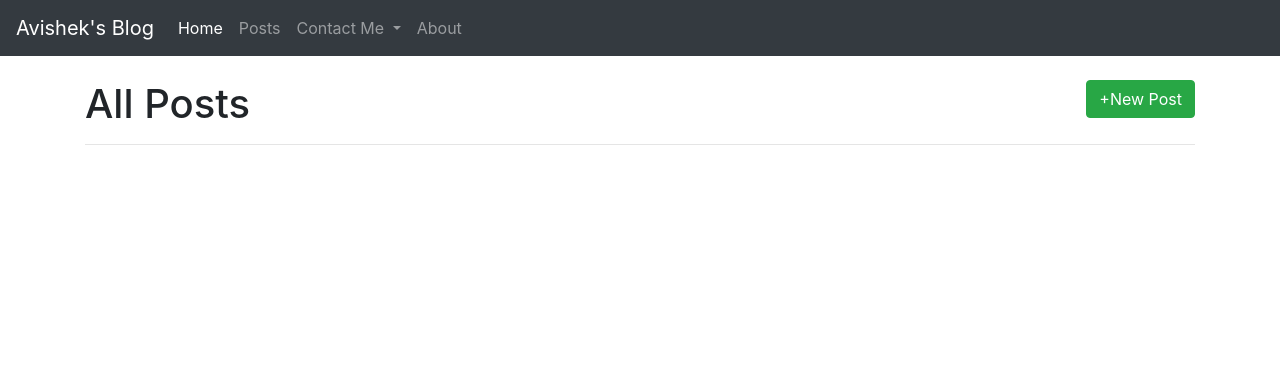
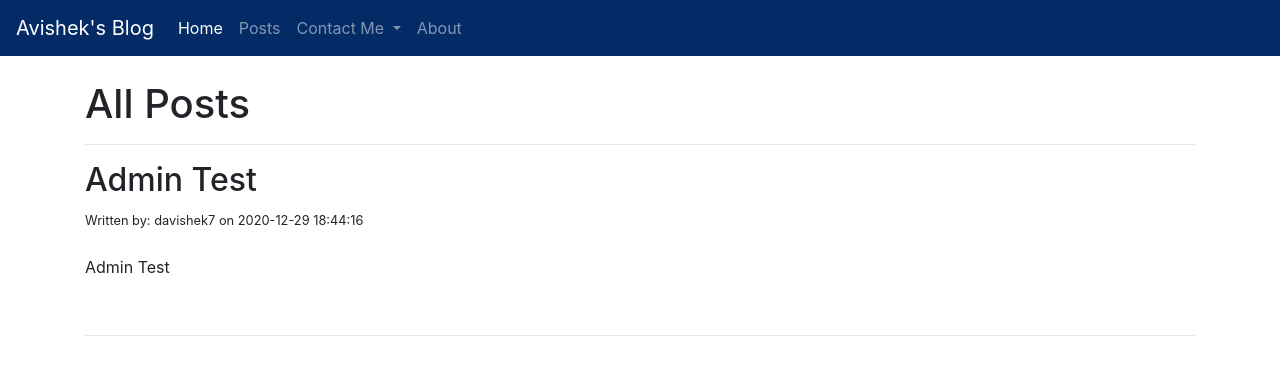
Before and after one commit to davishek7/flaskblogapp, a Flask app: page /posts in a window 1280 px wide. Shown: the top 375 px of the page. Run offline with Flask 2, Linux system fonts and the light colour scheme; data comes from the database, SQL or seed files in the repository; both versions use the stored data as it was after the commit; data that the repository does not hold is empty.

Commit message:
Admin panel added

```diff
--- a/app.py
+++ b/app.py
@@ -1,30 +1,56 @@
+import os
 from flask import Flask,render_template,request,redirect
 from flask_sqlalchemy import SQLAlchemy
 from datetime import datetime
+from flask_admin import Admin
+from flask_admin.contrib.sqla import ModelView
 
 app=Flask(__name__)
-app.config['SQLALCHEMY_DATABASE_URI']='postgresql://postgres:1995@localhost/postgres'
+
+app.config['SECRET_KEY']=os.environ.get('SECRET_KEY')
+app.config['SQLALCHEMY_DATABASE_URI']='sqlite:///db.sqlite3'
 app.config['SQLALCHEMY_TRACK_MODIFICATIONS']=False
+app.config['FLASK_ADMIN_SWATCH'] = 'cerulean'
 
 db=SQLAlchemy(app)
+admin=Admin(app, name="Avishek's Blog", template_mode='bootstrap4')
+
+user_roles=db.Table('user_roles',
+            db.Column('user_id',db.Integer,db.ForeignKey('users.id')),
+            db.Column('role_id',db.Integer,db.ForeignKey('roles.id')))
+
+class Users(db.Model):
+    id=db.Column(db.Integer,primary_key=True)
+    email=db.Column(db.String(100),unique=True)
+    username=db.Column(db.String(100))
+    password=db.Column(db.String(255))
+    active=db.Column(db.Boolean)
+    confirmed_at=db.Column(db.DateTime)
+    roles = db.relationship('Role', secondary='user_roles')
+    posts=db.relationship('BlogPost',backref='author',lazy=True)
+
+    def __repr__(self):
+        return f"Users('{self.username}')"
+
+class Role(db.Model):
+    __tablename__ = 'roles'
+    id = db.Column(db.Integer(), primary_key=True)
+    name = db.Column(db.String(50), unique=True)
 
 class BlogPost(db.Model):
-
     __tablename__='blogpost'
-
     id=db.Column(db.Integer,primary_key=True)
     title=db.Column(db.String(100),nullable=False)
     content=db.Column(db.Text,nullable=False)
-    author=db.Column(db.String(50),nullable=False)
     date_posted=db.Column(db.DateTime,nullable=False,default=datetime.utcnow)
-
-    def __init__(self,title,content,author):
-        self.title=title
-        self.content=content
-        self.author=author
+    user_id=db.Column(db.Integer,db.ForeignKey('users.id'),nullable=False)
 
     def __repr__(self):
-        return 'Blog Post ' + str(self.id)
+        return f"blogpost('{self.title}')"
+
+admin.add_view(ModelView(Users, db.session))
+admin.add_view(ModelView(BlogPost, db.session))
+admin.add_view(ModelView(Role, db.session))
 
 @app.route('/')
 def index():
@@ -40,43 +66,5 @@ def posts():
     all_posts=BlogPost.query.order_by(BlogPost.date_posted).all()
     return render_template('posts.html',posts=all_posts)
 
-@app.route('/posts/new',methods=['GET','POST'])
-def new_post():
-    if request.method=='POST':
-        post_title =request.form['title']
-        post_content=request.form['content']
-        post_author=request.form['author']
-        if post_title=='' or post_content=='' or post_author=='':
-            return render_template('new_post.html')
-        else:
-            new_post=BlogPost(title=post_title,content=post_content,author=post_author)
-            db.session.add(new_post)
-            db.session.commit()
-            return redirect('/posts')
-    else:
-        all_posts=BlogPost.query.order_by(BlogPost.date_posted).all()
-        return render_template('new_post.html')
-
-@app.route('/posts/delete/<int:id>')
-def delete(id):
-    post=BlogPost.query.get_or_404(id)
-    db.session.delete(post)
-    db.session.commit()
-    return redirect('/posts')
-
-@app.route('/posts/edit/<int:id>',methods=['GET','POST'])
-def edit(id):
-
-    post=BlogPost.query.get_or_404(id)
-
-    if request.method=='POST':
-        post.title=request.form['title']
-        post.author=request.form['author']
-        post.content=request.form['content']
-        db.session.commit()
-        return redirect('/posts')
-    else:
-        return render_template('edit.html',post=post)
-
 if __name__=='__main__':
     app.run(debug=True)
--- a/static/css/main.css
+++ b/static/css/main.css
@@ -1,4 +1,8 @@
 body{
     font-family:Helvetica;
+    background-color:rgba(0,0,255,0.3) 43% rgba(0,0,255,5) 80%!important;
+}
 
+.bluenav{
+  background-color: #052b67;
 }
--- /dev/null
+++ b/templates/admin/index.html
@@ -0,0 +1,5 @@
+{% extends 'admin/master.html' %}
+
+{% block body %}
+  <p>Hello world</p>
+{% endblock %}
--- a/templates/base.html
+++ b/templates/base.html
@@ -4,13 +4,14 @@
 <head>
     <meta charset="UTF-8">
     <meta name="viewport" content="width=device-width, initial-scale=1.0">
+    <link rel="stylesheet" href="{{url_for('static',filename='css/main.css')}}">
     <link rel="stylesheet" href="https://cdn.jsdelivr.net/npm/bootstrap@4.5.3/dist/css/bootstrap.min.css"
         integrity="sha384-TX8t27EcRE3e/ihU7zmQxVncDAy5uIKz4rEkgIXeMed4M0jlfIDPvg6uqKI2xXr2" crossorigin="anonymous">
     {%block head%} {%endblock%}
 </head>
 
 <body>
-    <nav class="navbar navbar-expand-lg navbar-dark bg-dark">
+    <nav class="navbar navbar-expand-lg navbar-dark bluenav" id=navbar>
         <a class="navbar-brand">Avishek's Blog</a>
         <button class="navbar-toggler" type="button" data-toggle="collapse" data-target="#navbarSupportedContent"
             aria-controls="navbarSupportedContent" aria-expanded="false" aria-label="Toggle navigation">
--- a/templates/posts.html
+++ b/templates/posts.html
@@ -9,22 +9,19 @@
 <br>
 <div>
 <h1 style="display:inline">All Posts</h1>
-<a style="display:inline" class="btn btn-success float-right" href="{{url_for('new_post')}}">+New Post</a>
 </div>
 <hr>
 
 {% for post in posts %}
 <h2>{{ post.title }}</h2>
 {% if post.author %}
-<small>Written by: {{post.author}} on {{post.date_posted}}</small>
+<small>Written by: {{post.author.username}} on {{post.date_posted}}</small>
 {% else %}
 <small>Written by: Unknown on {{post.date_posted}}</small>
 {%endif%}
 <br>
 <br>
 <p style="white-space:pre-wrap">{{ post.content | safe}}</p>
-<a class="btn btn-danger" href="{{url_for('delete',id=post.id)}}">Delete</a>
-<a class="btn btn-primary" href="{{url_for('edit',id=post.id)}}">Edit</a>
 <br>
 <hr>
 {%endfor%}
```
Also changed, not shown: requirements.txt (+14 -0 lines), templates/edit.html (deleted, +0 -32 lines), templates/new_post.html (deleted, +0 -30 lines), db.sqlite3 (added), 2 other files.
